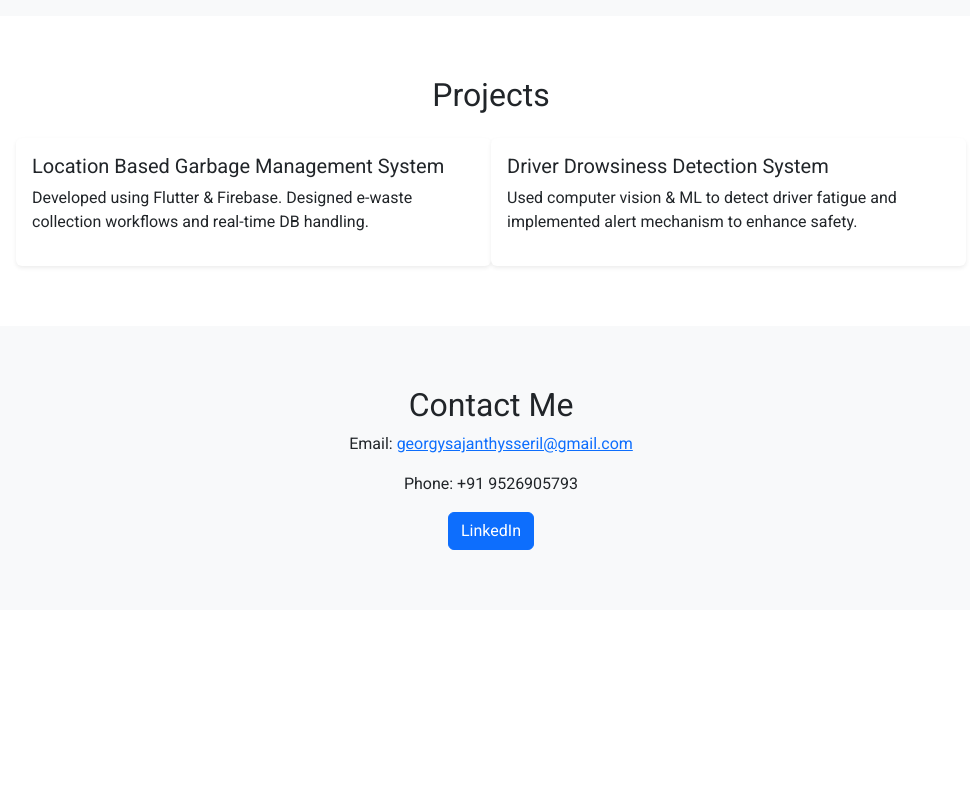
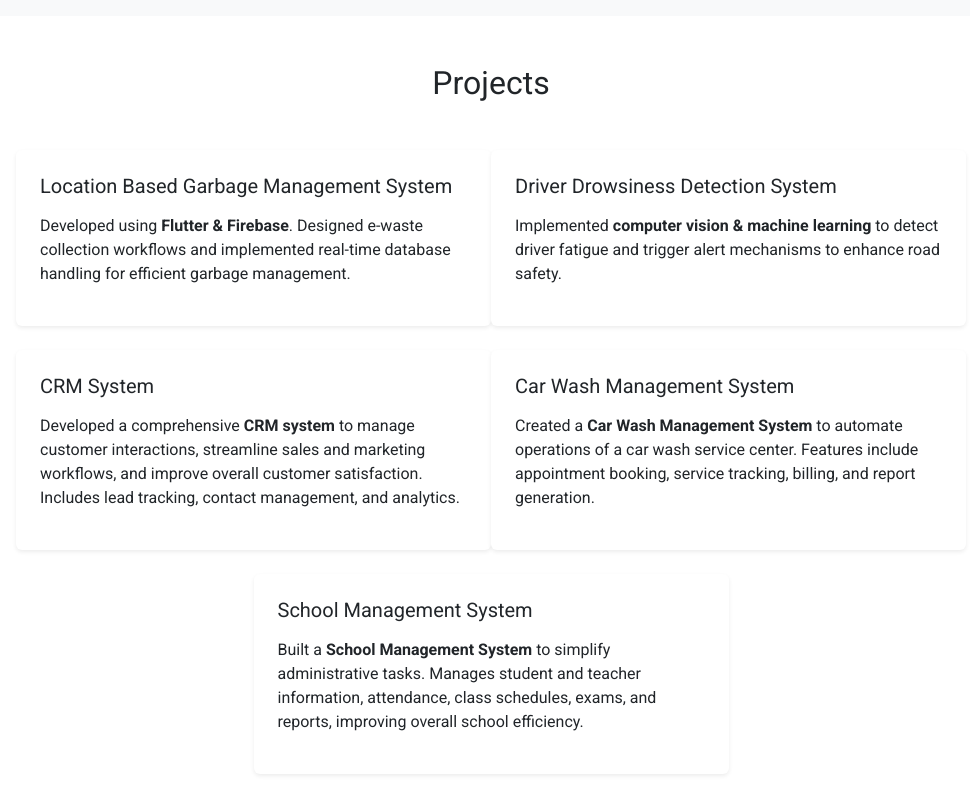
Before and after one commit to GeorgySajan19/portfolio, a plain HTML site: page index.html in a window 1280 px wide. Shown: the part 1820-2620 px from the top of the page, without its empty margins (149-1119 px from the left). Before the commit the page ends 2430 px from the top, so only its background shows below. Drawn offline with nearby package versions, Linux system fonts and the light colour scheme.

Commit message:
Updated Contact section with LinkedIn, GitHub, and Portfolio buttons

```diff
--- a/index.html
+++ b/index.html
@@ -45,7 +45,7 @@
 <section class="hero">
   <img src="https://media.licdn.com/dms/image/v2/D5603AQGPp_la1HPmDA/profile-displayphoto-scale_400_400/B56Zehp5BFGoAg-/0/1750763804773?e=1762992000&v=beta&t=sM1dXa5B1go9JB7vis5mm1TOCKnMZ9VZic9GWUh8wmc" class="profile-pic mb-3" alt="Profile">
   <h1>Hi, I'm Georgy Sajan</h1>
-  <p>MCA Graduate | Web & App Developer | Python, Flutter, SQL</p>
+  <p>MCA Graduate | Full Stack Developer| Python, Flutter, SQL</p>
   <a href="GeorgySajan_CV.pdf" download class="btn btn-light btn-lg mt-3">Download CV</a>
 </section>
 
@@ -144,28 +144,69 @@
 </section>
 
 <!-- Projects Section -->
-<section id="projects" class="section">
+<section id="projects" class="section py-5">
   <div class="container">
-    <h2 class="text-center mb-4">Projects</h2>
+    <h2 class="text-center mb-5">Projects</h2>
     <div class="row g-4 justify-content-center">
-      <div class="col-md-5 project-card p-3 shadow-sm rounded bg-white">
-        <h5>Location Based Garbage Management System</h5>
-        <p>Developed using Flutter & Firebase. Designed e-waste collection workflows and real-time DB handling.</p>
+
+      <!-- Project 1 -->
+      <div class="col-md-5 project-card p-4 shadow-sm rounded bg-white">
+        <h5 class="mb-3">Location Based Garbage Management System</h5>
+        <p>Developed using <strong>Flutter & Firebase</strong>. Designed e-waste collection workflows and implemented real-time database handling for efficient garbage management.</p>
       </div>
-      <div class="col-md-5 project-card p-3 shadow-sm rounded bg-white">
-        <h5>Driver Drowsiness Detection System</h5>
-        <p>Used computer vision & ML to detect driver fatigue and implemented alert mechanism to enhance safety.</p>
+
+      <!-- Project 2 -->
+      <div class="col-md-5 project-card p-4 shadow-sm rounded bg-white">
+        <h5 class="mb-3">Driver Drowsiness Detection System</h5>
+        <p>Implemented <strong>computer vision & machine learning</strong> to detect driver fatigue and trigger alert mechanisms to enhance road safety.</p>
       </div>
+
+      <!-- Project 3 -->
+      <div class="col-md-5 project-card p-4 shadow-sm rounded bg-white">
+        <h5 class="mb-3">CRM System</h5>
+        <p>Developed a comprehensive <strong>CRM system</strong> to manage customer interactions, streamline sales and marketing workflows, and improve overall customer satisfaction. Includes lead tracking, contact management, and analytics.</p>
+      </div>
+
+      <!-- Project 4 -->
+      <div class="col-md-5 project-card p-4 shadow-sm rounded bg-white">
+        <h5 class="mb-3">Car Wash Management System</h5>
+        <p>Created a <strong>Car Wash Management System</strong> to automate operations of a car wash service center. Features include appointment booking, service tracking, billing, and report generation.</p>
+      </div>
+
+      <!-- Project 5 -->
+      <div class="col-md-5 project-card p-4 shadow-sm rounded bg-white">
+        <h5 class="mb-3">School Management System</h5>
+        <p>Built a <strong>School Management System</strong> to simplify administrative tasks. Manages student and teacher information, attendance, class schedules, exams, and reports, improving overall school efficiency.</p>
+      </div>
+
     </div>
   </div>
 </section>
 
+
 <!-- Contact Section -->
-<section id="contact" class="section bg-light text-center">
+<section id="contact" class="section bg-light text-center py-5">
   <div class="container">
-    <h2>Contact Me</h2>
+    <h2 class="mb-3">Contact Me</h2>
     <p>Email: <a href="mailto:georgysajanthysseril@gmail.com">georgysajanthysseril@gmail.com</a></p>
     <p>Phone: +91 9526905793</p>
-    <div class="d-flex justify-content-center gap-3 mt-2">
-      <a href="#" class="btn btn-primary">LinkedIn</a>
-      <a href="#" class="btn
+
+    <div class="d-flex justify-content-center gap-3 mt-3">
+      <!-- LinkedIn Button -->
+      <a href="https://www.linkedin.com/in/georgy-sajan-thysseril-87b9ab23a/"
+         class="btn btn-primary"
+         target="_blank"
+         rel="noopener noreferrer">
+         LinkedIn
+      </a>
+
+      <!-- Portfolio Button -->
+      <a href="https://github.com/georgysajan19"
+         class="btn btn-dark"
+         target="_blank"
+         rel="noopener noreferrer">
+         github
+      </a>
+    </div>
+  </div>
+</section>
```
